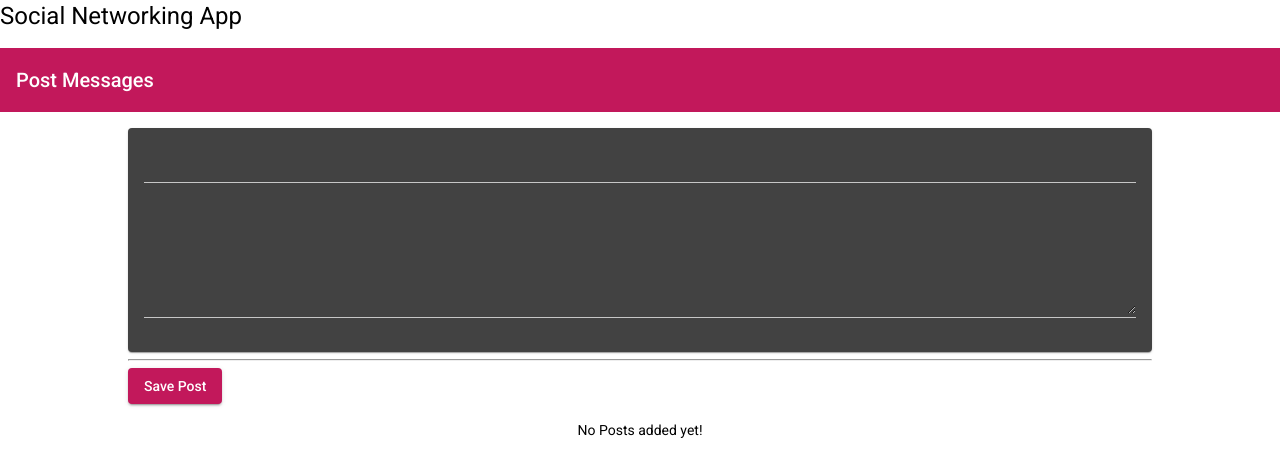
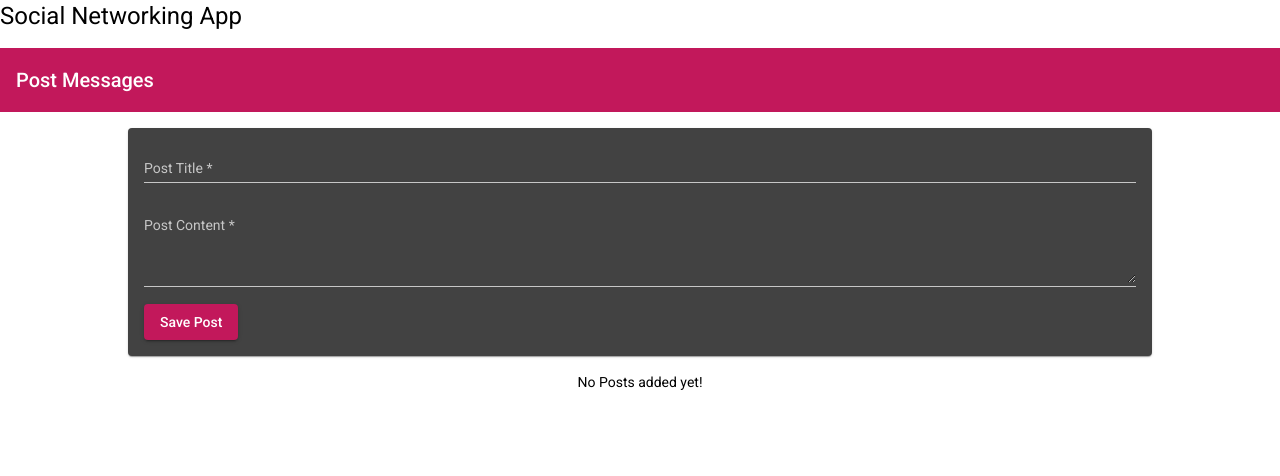
Before and after one commit to ANE-UCD-ILT-MEAN-STACK-TRAINING/social-networking-app-rama, an Angular app in the folder mean-course/: page / in a window 1280 px wide. Shown: the top 476 px of the page. Built offline with nearby package versions, Linux system fonts and the light colour scheme.

Commit message:
Post Service and rxjs

```diff
--- a/mean-course/src/app/app.component.html
+++ b/mean-course/src/app/app.component.html
@@ -3,6 +3,8 @@
 </div>
 <app-header></app-header>
 <main>
-    <app-post-create (postCreated)= "onPostAdded($event)" ></app-post-create>
-    <app-post-list [posts] = "storedPosts"></app-post-list>
+    <!--<app-post-create (postCreated)= "onPostAdded($event)" ></app-post-create>
+    <app-post-list [posts] = "storedPosts"></app-post-list> -->
+    <app-post-create></app-post-create>
+    <app-post-list></app-post-list>
 </main>
--- a/mean-course/src/app/app.component.ts
+++ b/mean-course/src/app/app.component.ts
@@ -7,8 +7,9 @@ import { Post } from './posts/post.model';
   styleUrls: ['./app.component.css']
 })
 export class AppComponent {
-  storedPosts : Post[] = [];
+  // The below code is not needed as will be using service directly.
+  /*storedPosts : Post[] = [];
   onPostAdded(post){
     this.storedPosts.push(post);
-  }
+  }*/
 }
--- a/mean-course/src/app/posts/post-create/post-create.component.html
+++ b/mean-course/src/app/posts/post-create/post-create.component.html
@@ -1,4 +1,20 @@
+
 <mat-card>
+    <form (submit) = "onAddPost(postForm)" #postForm="ngForm">
+        <mat-form-field>
+            <input matInput type="text" placeholder = "Post Title" minlength="3" required name="title" #title="ngModel" ngModel>
+            <mat-error *ngIf="title.invalid">Please enter a Post Title</mat-error>
+        </mat-form-field>
+        <mat-form-field>
+            <textarea matInput rows="4" placeholder = "Post Content" required name="content" #content="ngModel" ngModel></textarea>
+            <mat-error *ngIf="content.invalid">Please enter a post Content</mat-error>
+        </mat-form-field>
+        <button mat-raised-button color="primary" type="submit">Save Post</button>
+    </form>
+</mat-card>
+
+
+<!-- <mat-card>
     <mat-form-field>
         <input matInput type="text" [(ngModel)]= 'enteredTitle'>
     </mat-form-field>
@@ -9,6 +25,6 @@
 <hr>
 <button mat-raised-button
 color = "primary"
-(click) = "onAddPost()" >Save Post</button>
+(click) = "onAddPost()" >Save Post</button> -->
 
 <!-- <p>{{ newPost }}</p> -->
--- a/mean-course/src/app/posts/post-create/post-create.component.ts
+++ b/mean-course/src/app/posts/post-create/post-create.component.ts
@@ -1,5 +1,7 @@
 import { Component,  OnInit, EventEmitter, Output } from '@angular/core';
 import { Post } from '../post.model';
+import { NgForm } from "@angular/forms";
+import { PostsService } from '../post.service';
 
 @Component({
   selector: 'app-post-create',
@@ -8,7 +10,7 @@ import { Post } from '../post.model';
 })
 export class PostCreateComponent implements OnInit {
 
-  constructor() { }
+  constructor(public postsService : PostsService) { }
 
   @Output() postCreated = new EventEmitter();
 
@@ -27,12 +29,18 @@ export class PostCreateComponent implements OnInit {
 
 enteredTitle = '';
 enteredContent = '';
-onAddPost() {
-    const post: Post = {
-      title: this.enteredTitle,
-      content:this.enteredContent
-    }
-    this.postCreated.emit(post);
+onAddPost(form: NgForm) {
+  if(form.invalid) {
+    return;
+  }
+    /**const post: Post = {
+      title: form.value.title,
+      content:form.value.content
+    } **/ // Post object Not needed as we will be using service
+    //this.postCreated.emit(post); // Replacing this line by service component
+
+    this.postsService.addPost(form.value.title, form.value.content);
+    form.resetForm();
   }
 
 
--- a/mean-course/src/app/posts/post-list/post-list.component.html
+++ b/mean-course/src/app/posts/post-list/post-list.component.html
@@ -4,6 +4,11 @@
             {{post.title}}
         </mat-expansion-panel-header>
         <p>   {{post.content}}</p>
+        <mat-action-row>
+            <button mat-raised-button color= "accent">EDIT</button>
+            <button mat-raised-button color= "warn">DELETE</button>
+        </mat-action-row>
+
     </mat-expansion-panel>
 </mat-accordion>
 <p class="info-text mat-body-1" *ngIf ="posts.length <= 0"> No Posts added yet!</p>
--- a/mean-course/src/app/posts/post-list/post-list.component.ts
+++ b/mean-course/src/app/posts/post-list/post-list.component.ts
@@ -1,5 +1,7 @@
-import { Component, OnInit, Input } from '@angular/core';
+import { Component, OnInit, Input, ComponentFactoryResolver } from '@angular/core';
 import { Post } from '../post.model';
+import { PostsService } from '../post.service';
+import { Subscription} from 'rxjs';
 
 @Component({
   selector: 'app-post-list',
@@ -8,9 +10,10 @@ import { Post } from '../post.model';
 })
 export class PostListComponent implements OnInit {
 
-  constructor() { }
+  constructor(public postsService : PostsService) { }
 
   @Input() posts: Post[] = [];
+  private postSubscription : Subscription;
   /*posts = [
     {title: 'First Post', content: " This is the first post content"},
     {title: 'Second Post', content: " This is the Second post content"},
@@ -18,6 +21,24 @@ export class PostListComponent implements OnInit {
   ]*/
 
   ngOnInit(): void {
+    this.posts = this.postsService.getPosts();
+    this.postSubscription =  this.postsService.getPostUpdateListener()
+    .subscribe((postsReceived: Post[]) => {
+        this.posts = postsReceived;
+    });
+
+
   }
 
+  editPost() {
+    console.log("Edit function to be done later")
+  }
+
+  ngOnDestroy() {
+    this.postSubscription.unsubscribe();
+  }
+
+
+
+
 }
--- /dev/null
+++ b/mean-course/src/app/posts/post.service.ts
@@ -0,0 +1,28 @@
+import { Injectable } from '@angular/core';
+import { Post } from './post.model'
+import {Subject } from 'rxjs';
+
+@Injectable({
+  providedIn: 'root'
+})
+export class PostsService {
+  private posts: Post[] = [];
+  private postsUpdated = new Subject<Post[]>();
+
+  constructor() { }
+
+  getPosts(){
+    return [...this.posts];
+  }
+
+  getPostUpdateListener(){
+    return this.postsUpdated.asObservable();
+  }
+
+  addPost( title: string, content: string){
+    const post: Post = { title: title , content: content};
+    this.posts.push(post);
+    this.postsUpdated.next([...this.posts]);
+  }
+
+}
```
Also changed, not shown: 1 other file (tests, documents, lock files or other folders).
